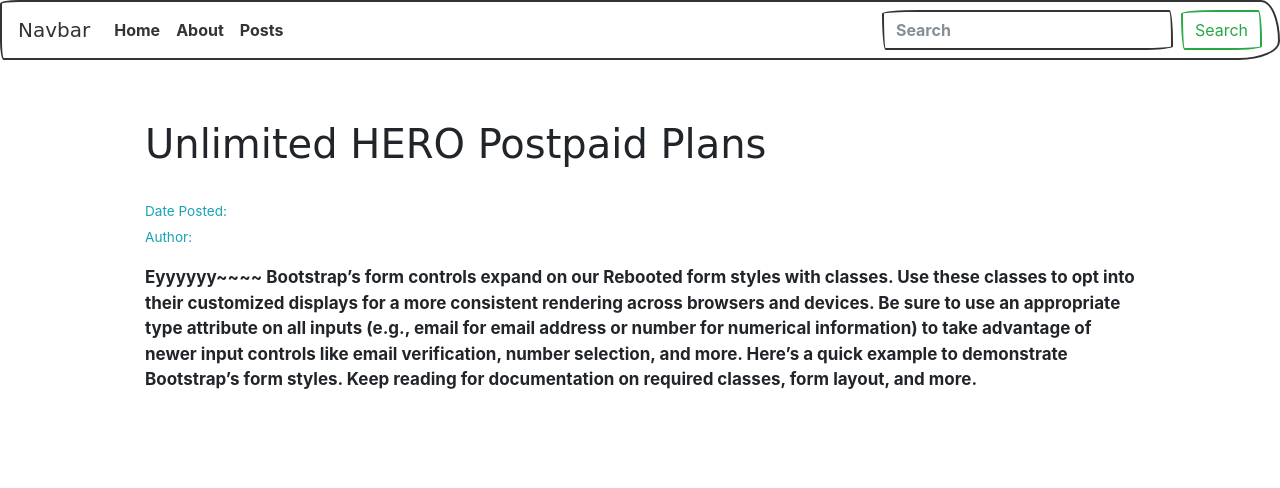
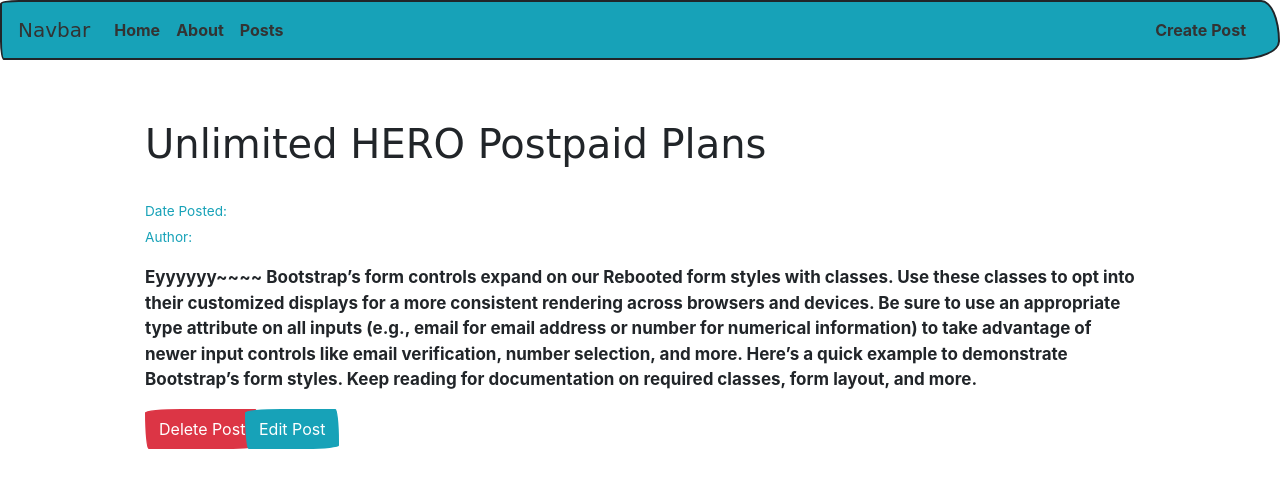
Before and after one commit to adameffandi/codeigniter, a CodeIgniter app: page /codeigniter/posts/Unlimited-HERO-Postpaid-Plans in a window 1280 px wide. Shown: the top 488 px of the page. Run offline with CodeIgniter, Linux system fonts and the light colour scheme; data comes from the database, SQL or seed files in the repository; some web fonts are replaced.

Commit message:
edit and delete post functionality

```diff
--- a/application/config/routes.php
+++ b/application/config/routes.php
@@ -1,6 +1,8 @@
 <?php
 defined('BASEPATH') OR exit('No direct script access allowed');
 
+$route['posts/edit'] = 'posts/edit';
+$route['posts/delete'] = 'posts/delete';
 $route['posts/create'] = 'posts/create';
 $route['posts/(:any)'] = 'posts/view/$1';
 $route['posts'] = 'posts/index';
--- a/application/controllers/Posts.php
+++ b/application/controllers/Posts.php
@@ -39,7 +39,22 @@ class Posts extends CI_Controller {
         $this->Post_model->create_post();
         redirect('posts');
       }
+    }
 
+    public function delete($id){
+      $this->Post_model->delete_post($id);
+      redirect('posts');
+    }
 
+    public function edit($id){
+      $this->form_validation->set_rules('title', 'Title', 'required');
+      $this->form_validation->set_rules('content', 'Content', 'required');
+
+      if ($this->form_validation->run() === FALSE) {
+        redirect($_SERVER['HTTP_REFERER']);
+      } else {
+        $this->Post_model->edit_post($id);
+        redirect('posts');
+      }
     }
 }
--- a/application/models/Post_model.php
+++ b/application/models/Post_model.php
@@ -25,4 +25,21 @@
 
       return $this->db->insert('posts', $data);
     }
+
+    public function delete_post($id){
+      $this->db->where('id', $id);
+      return $this->db->delete('posts');
+    }
+
+    public function edit_post($id){
+      $this->db->where('id', $id);
+
+      $slug = url_title($this->input->post('title'));
+      $data = array(
+        'title' => $this->input->post('title'),
+        'slug' => $slug,
+        'content' => $this->input->post('content')
+      );
+      return $this->db->replace('posts', $data);
+    }
   }
--- a/application/views/posts/index.php
+++ b/application/views/posts/index.php
@@ -5,9 +5,8 @@
       </div>
       <div class="col-sm-6 col-md-4 col-lg-2">
         <div class="float-right">
-          <a href="<?php echo base_url('/posts/create'); ?>" class="btn btn-danger"> Create Post</a>
+          <a href="<?php echo base_url('/posts/create'); ?>" class="btn btn-success"> Create Post</a>
         </div>
-
       </div>
 
       <?php foreach ($posts as $key => $post): ?>
--- a/application/views/posts/view.php
+++ b/application/views/posts/view.php
@@ -2,14 +2,72 @@
     <div class="row">
       <div class="col-sm-12 col-md-12 col-lg-12">
         <h1 class="page-title"><?php echo $post['title']; ?></h1>
+      </div>
+      <div class="col-sm-12 col-md-12 col-lg-12">
+        <div id="view-post">
           <p class="text-info">
             <small>Date Posted: <?php echo $post['created_at']; ?></small>
           <br>
             <small>Author: <?php echo $post['created_by']; ?></small>
           </p>
           <p><?php echo $post['content']; ?></p>
+        </div>
+        <div id="view-edit-form">
+          <?php echo form_open('/posts/edit/'.$post['id']); ?>
+            <input type="hidden" name="slug" value="<?php $post['slug']; ?>">
+            <div class="form-group row">
+              <label for="title" class="form-label col-sm-12 col-md-2 col-lg-2">Title</label>
+              <div class="col-sm-12 col-md-10 col-lg-10">
+                <input type="text" class="form-control" name="title" required value="<?php echo $post['title'] ?>">
+              </div>
+            </div>
+            <div class="form-group row">
+              <label for="content" class="form-label col-sm-12 col-md-2 col-lg-2">Content</label>
+              <div class="col-sm-12 col-md-10 col-lg-10">
+                <textarea name="content" class="form-control" rows="5" cols="100" required><?php echo $post['content'] ?></textarea>
+              </div>
+            </div>
+            <div class="form-group row">
+              <div class="col-sm-12 col-md-12 col-lg-12">
+                <div class="float-right">
+                  <button type="button" class="btn btn-warning" id="cancelEdit">Cancel</button>
+                  <button type="submit" class="btn btn-success">Submit</button>
+                </div>
+              </div>
+            </div>
+          </form>
+        </div>
 
+        <div class="button-section">
+          <?php echo form_open('/posts/delete/'.$post['id'], 'id="deleteForm"'); ?>
+            <button type="submit" name="submit" class="btn btn-danger" id="deleteFormBtn" >Delete Post</button>
+          </form>
+          <button type="button" name="edit" class="btn btn-info" id="editForm">Edit Post</button>
         </div>
 
       </div>
+    </div>
+
+    <script type="text/javascript">
+      $(document).ready(function(){
+        $('#view-post').show();
+        $('#view-edit-form').hide();
+        $("#cancelEdit").show();
+        $('#deleteFormBtn').show();
+
+        $("#editForm").click(function(){
+          $('#editForm').hide();
+          $('#view-post').hide();
+          $('#view-edit-form').fadeIn();
+          $('#deleteFormBtn').hide();
+        });
+
+        $("#cancelEdit").click(function(){
+          $('#editForm').fadeIn();
+          $('#view-post').fadeIn();
+          $('#view-edit-form').hide();
+          $('#deleteFormBtn').fadeIn();
+        });
+      });
+    </script>
 </section>
--- a/application/views/templates/header.php
+++ b/application/views/templates/header.php
@@ -4,9 +4,14 @@
   	<title>CodeIgniter</title>
     <link rel="stylesheet" href="<?php echo base_url(); ?>public/css/bootstrap.css">
     <link rel="stylesheet" href="<?php echo base_url(); ?>public/css/master.css">
+    <script
+      src="http://code.jquery.com/jquery-3.3.1.min.js"
+      integrity="sha256-FgpCb/KJQlLNfOu91ta32o/NMZxltwRo8QtmkMRdAu8="
+      crossorigin="anonymous">
+    </script>
   </head>
   <body>
-    <nav class="navbar navbar-expand-lg navbar-light bg-light">
+    <nav class="navbar navbar-expand-lg navbar-light bg-info">
       <a class="navbar-brand" href="<?php echo base_url(); ?>">Navbar</a>
       <button class="navbar-toggler" type="button" data-toggle="collapse" data-target="#navbarSupportedContent" aria-controls="navbarSupportedContent" aria-expanded="false" aria-label="Toggle navigation">
         <span class="navbar-toggler-icon"></span>
@@ -24,10 +29,12 @@
             <a class="nav-link" href="<?php echo base_url(); ?>/posts">Posts</a>
           </li>
         </ul>
-        <form class="form-inline my-2 my-lg-0">
+        <a class="nav-link" href="<?php echo base_url('/posts/create'); ?>/posts">Create Post</a>
+
+        <!-- <form class="form-inline my-2 my-lg-0">
           <input class="form-control mr-sm-2" type="search" placeholder="Search" aria-label="Search">
           <button class="btn btn-outline-success my-2 my-sm-0" type="submit">Search</button>
-        </form>
+        </form> -->
       </div>
     </nav>
 
--- a/public/css/master.css
+++ b/public/css/master.css
@@ -2,9 +2,25 @@ p {
   font-size: 17px;
 }
 
-section {
-  padding: 30px 100px 30px 100px;
-  margin: 30px;
+@media (min-width: 640px) {
+  section {
+    padding: 20px 100px 20px 100px;
+    margin: 20px;
+  }
+}
+
+/* @media (min-width: 640px) {
+  section {
+    padding: 20px 100px 20px 100px;
+    margin: 10px;
+  }
+} */
+
+@media (min-width: 720px) {
+  section {
+    padding: 30px 100px 30px 100px;
+    margin: 30px;
+  }
 }
 
 .page-title{
@@ -15,3 +31,14 @@ section {
   display: block;
   padding: 20px;
 }
+
+.button-section {
+  position: relative;
+  display: block;
+}
+
+#editForm {
+  position: absolute;
+  top: 0;
+  left: 100px;
+}
```
Lines whose indentation alone changed are shown as unchanged.
